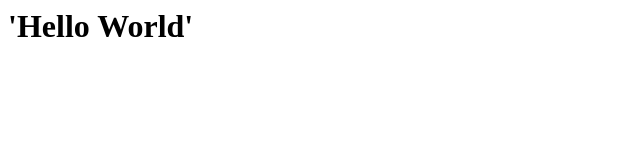
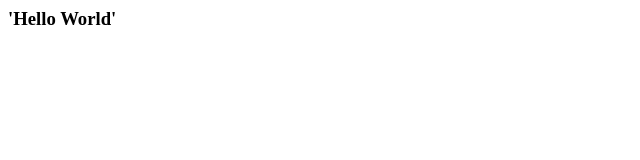
Before and after one commit to smartworkz-kyriacos/mlops-sagemaker-ci-cd, a plain HTML site: page index.html in a window 1280 px wide. Shown: the whole page, without its empty margins (0-640 px from the left). Drawn offline with Linux system fonts and the light colour scheme.

Commit message:
added he tag

```diff
--- a/index.html
+++ b/index.html
@@ -6,6 +6,6 @@
     <title>Document</title>
 </head>
 <body>
-    <h1>'Hello World'</h1>
+    <h3>'Hello World'</h3>
 </body>
 </html>
```
